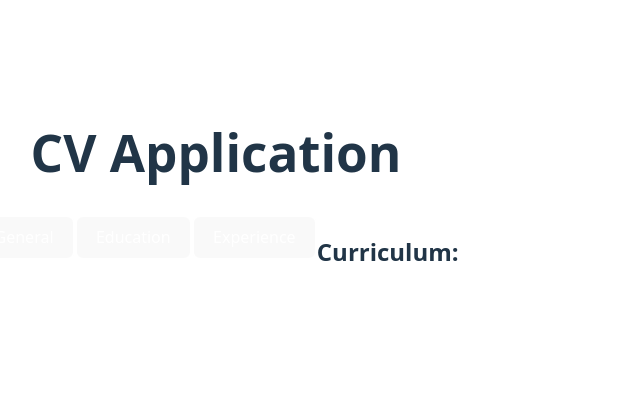
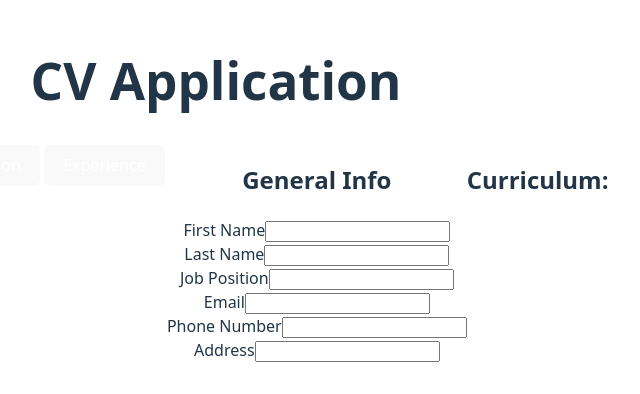
Before and after one commit to NickW16/CV-Application, a React (Vite) app: page / in a window 1280 px wide. Shown: the part 210-604 px from the top of the page, without its empty margins (424-1064 px from the left). Built offline with nearby package versions, Linux system fonts and the light colour scheme.

Commit message:
add some forms and basic structuring

```diff
--- a/src/App.jsx
+++ b/src/App.jsx
@@ -3,6 +3,7 @@ import reactLogo from './assets/react.svg'
 import viteLogo from '/vite.svg'
 import './App.css'
 import Button from './components/Button.jsx'
+import CVform from './components/CV-form.jsx'
 
 function App() {
   const [count, setCount] = useState(0)
@@ -19,6 +20,7 @@ function App() {
             </div>
 
          </div>
+      <CVform />
          <div id="cv-section">
             <h2>Curriculum:</h2>
          </div>
--- /dev/null
+++ b/src/components/CV-form.jsx
@@ -0,0 +1,107 @@
+import { useState } from 'react'
+
+export default function CVform() {
+   const [formData, setFormData] = useState ({
+      firstName: '',
+      lastName: '',
+      jobPosition: '',
+      email: '',
+      phoneNumber: '',
+      address: '',
+      languages: [],
+      skills: [],
+      summary: '',
+   });
+
+   // handle input changes:
+   const handleChange = (e) => {
+      const {name, value} = e.target;
+      setFormData(prev => ({
+         ...prev,
+         [name]:value
+      }));
+   }
+
+   // for when array changes:
+   const handleArrayChange = (e,field) => {
+      const {value} = e.target;
+      const items =value.split(',').map(item => item.trim()).filter(item => item);
+      setFormData(prev => ({
+         ...prev,
+         [field]:items
+      }));
+   }
+
+   return (
+      <div className="cv-app">
+         <form className="cv-form">
+            <h2>General Info</h2>
+
+            <div className="form-group">
+
+               <div className="input-section">
+                  <label htmlFor="firstName">First Name</label>
+                  <input
+                     type="text"
+                     className="form-input"
+                     name="firstName"
+                     value={formData.firstName}
+                  />
+               </div>
+
+               <div className="input-section">
+                  <label htmlFor="lastName">Last Name</label>
+                  <input
+                     type="text"
+                     className="form-input"
+                     name="lastName"
+                     value={formData.lastName}
+                  />
+               </div>
+
+               <div className="input-section">
+                  <label htmlFor="jobPosition">Job Position</label>
+                  <input
+                     type="text"
+                     className="form-input"
+                     name="jobPosition"
+                     value={formData.jobPosition}
+                  />
+               </div>
+
+               <div className="input-section">
+                  <label htmlFor="email">Email</label>
+                  <input
+                     type="text"
+                     className="form-input"
+                     name="email"
+                     value={formData.email}
+                  />
+               </div>
+
+               <div className="input-section">
+                  <label htmlFor="phoneNumber">Phone Number</label>
+                  <input
+                     type="text"
+                     className="form-input"
+                     name="phoneNumber"
+                     value={formData.phoneNumber}
+                  />
+               </div>
+              <div className="input-section">
+                  <label htmlFor="address">Address</label>
+                  <input
+                     type="text"
+                     className="form-input"
+                     name="address"
+                     value={formData.address}
+                  />
+               </div>
+
+            </div>
+
+         </form>
+
+      </div>
+   )
+}
```
